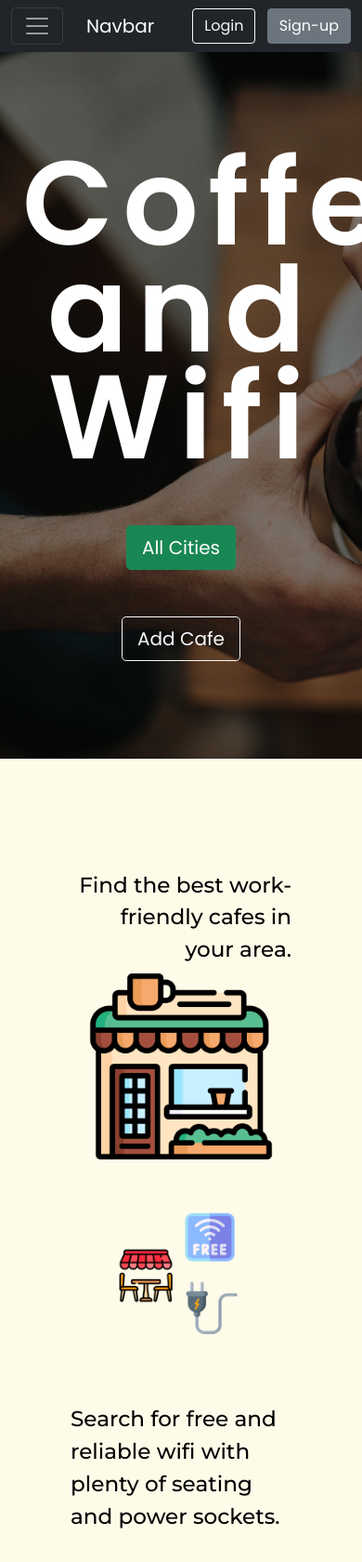
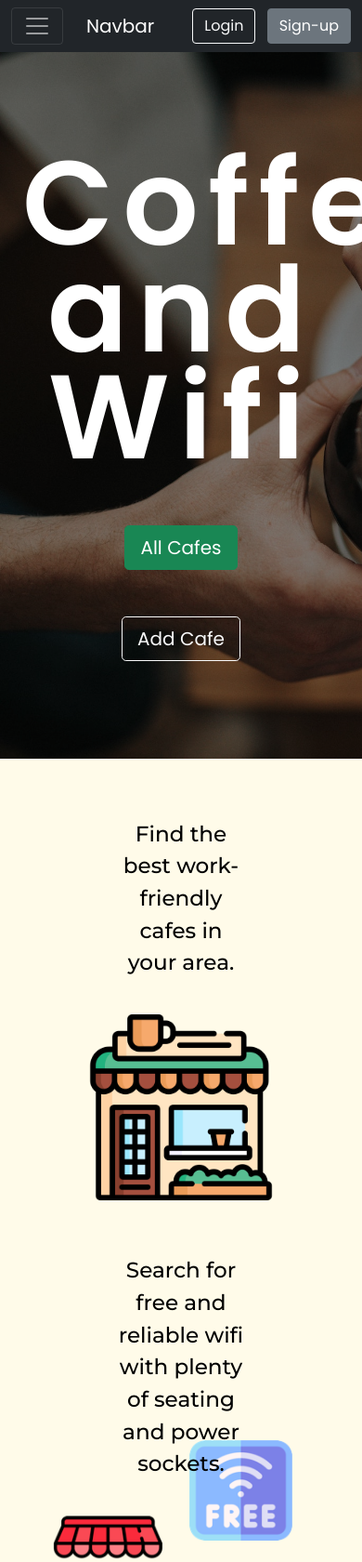
Before and after one commit to mgirish97/CafeAndWifi, a Flask app: page / in a window 390 px wide; the page is wider, and only the part inside the window is pictured. Shown: the top 1680 px of that part at 93% size. Run offline with Flask 2, Linux system fonts and the light colour scheme.

Commit message:
add media query

```diff
--- a/static/styles.css
+++ b/static/styles.css
@@ -92,12 +92,34 @@ p {
 }
 
 .wifi-img {
-    width: 65%;
+    width: 320px;
 }
 
 .wifi-text {
     padding-top: 60px;
     text-align: left;
+}
+
+@media (max-width: 990px) {
+    .cafe-text {
+        text-align: center;
+        width: 60%;
+        padding-top: 0%;
+        padding-bottom: 30px;
+    }
+
+    .wifi-text {
+        position: relative;
+        bottom: 340px;
+        text-align: center;
+        width: 60%;
+        padding-top: 30px;
+    }
+
+    .wifi-img {
+        position: relative;
+        top: 190px;
+    }
 }
 
 /* Cards container */
--- a/templates/cafes.html
+++ b/templates/cafes.html
@@ -38,4 +38,4 @@
 
 </body>
 
-</html>
+{% include 'footer.html' %}
--- a/templates/index.html
+++ b/templates/index.html
@@ -12,7 +12,7 @@
       <div class="row justify-content-center">
         <div class="col-lg-2 col-md-3 d-flex justify-content-center title-button">
           <a href="{{ url_for('get_cafes') }}">
-            <button type="button" class="btn btn-success btn-lg">All Cities</button>
+            <button type="button" class="btn btn-success btn-lg">All Cafes</button>
           </a>
         </div>
         <div class="col-lg-2 col-md-3 d-flex justify-content-center title-button">
```
